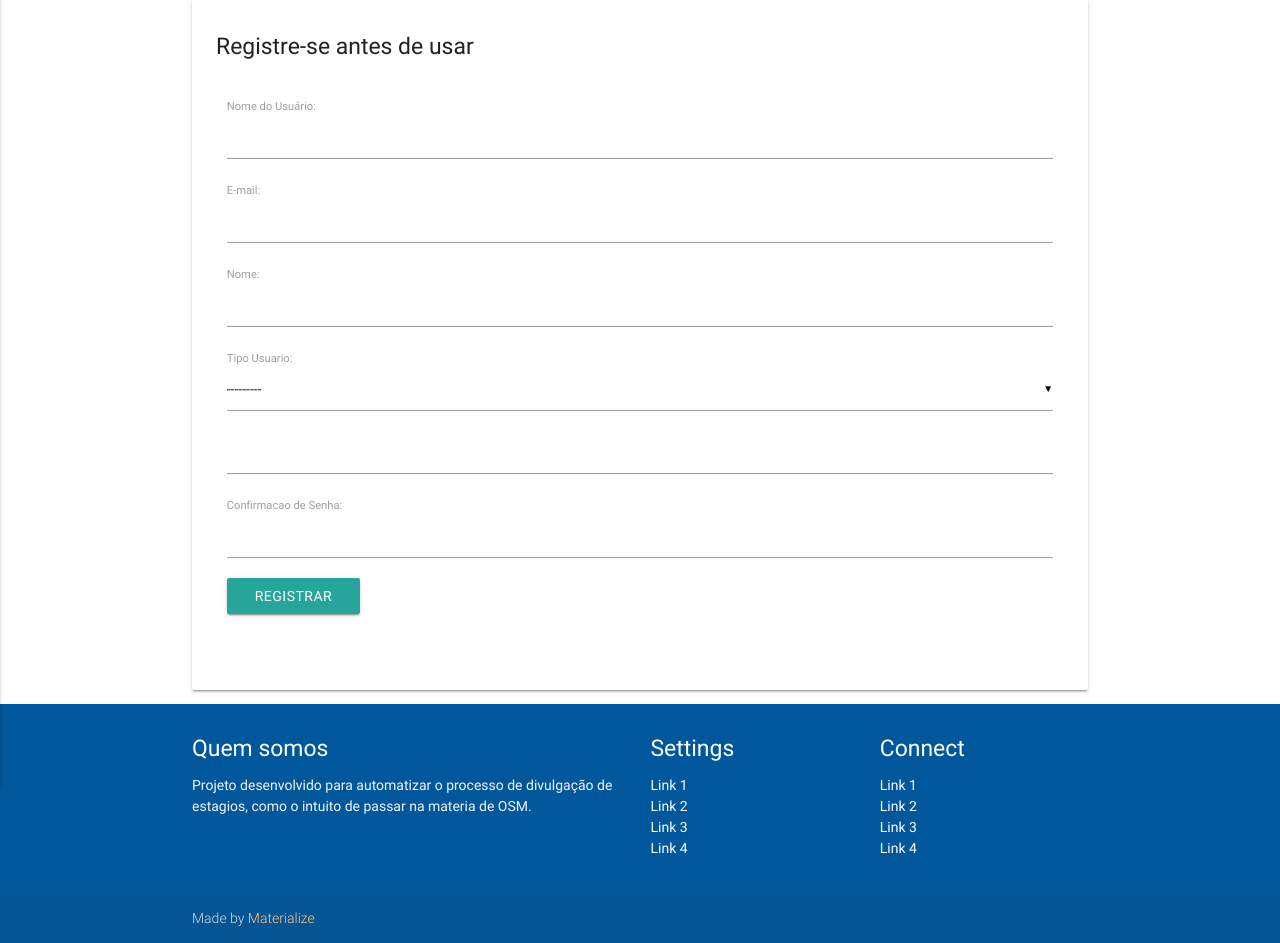
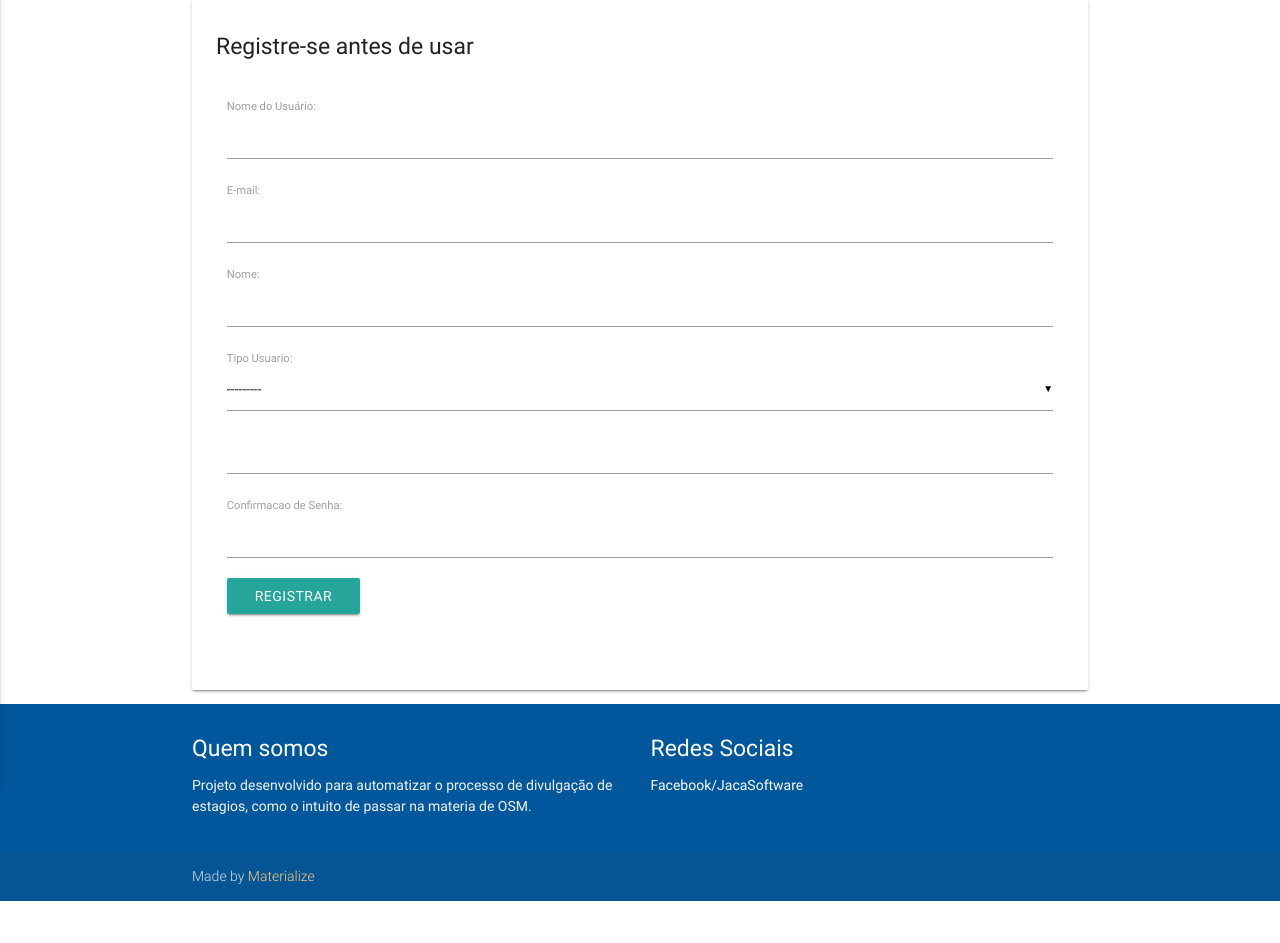
Before and after one commit to fabiomsrs/SIEE, a Django app: page /register_user/ in a window 1280 px wide. Shown: the part 72-1015 px from the top of the page. After the commit the page ends 973 px from the top, so only its background shows below. Run offline with Django 3.2, Linux system fonts and the light colour scheme; some libraries are stand-ins or nearby versions.

Commit message:
organizando templates de login

```diff
--- a/SIEE/core/templates/base_login.html
+++ b/SIEE/core/templates/base_login.html
@@ -38,21 +38,9 @@
 
             </div>
             <div class="col l3 s12">
-                <h5 class="white-text">Settings</h5>
+                <h5 class="white-text">Redes Sociais</h5>
                 <ul>
-                    <li><a class="white-text" href="#!">Link 1</a></li>
-                    <li><a class="white-text" href="#!">Link 2</a></li>
-                    <li><a class="white-text" href="#!">Link 3</a></li>
-                    <li><a class="white-text" href="#!">Link 4</a></li>
-                </ul>
-            </div>
-            <div class="col l3 s12">
-                <h5 class="white-text">Connect</h5>
-                <ul>
-                    <li><a class="white-text" href="#!">Link 1</a></li>
-                    <li><a class="white-text" href="#!">Link 2</a></li>
-                    <li><a class="white-text" href="#!">Link 3</a></li>
-                    <li><a class="white-text" href="#!">Link 4</a></li>
+                    <li><a class="white-text" href="#!">Facebook/JacaSoftware</a></li>
                 </ul>
             </div>
         </div>
--- a/SIEE/core/templates/index.html
+++ b/SIEE/core/templates/index.html
@@ -13,10 +13,7 @@
             </div>
 
             <div class="row center">
-                    <div class="col s12">
-                        <div class="col s6"><a href="#" class="btn-large waves-effect waves-light orange">&nbsp;&nbsp;&nbsp;Area do Aluno&nbsp;&nbsp;&nbsp;</a></div>
-                        <div class="col s6"><a href="{% url 'login_institution' %}" class="btn-large waves-effect waves-light orange">Area da Instituição</a></div>
-                    </div>
+                <a href="{% url 'login_institution' %}" class="btn-large waves-effect waves-light orange">Acessar</a>
             </div>
 
         </div>
```
Also changed, not shown: SIEE/core/templates/base_index.html (+3 -15 lines), SIEE/core/templates/base_institution.html (+2 -14 lines), SIEE/core/templates/base_student.html (+2 -14 lines). Lines whose indentation alone changed are shown as unchanged.
